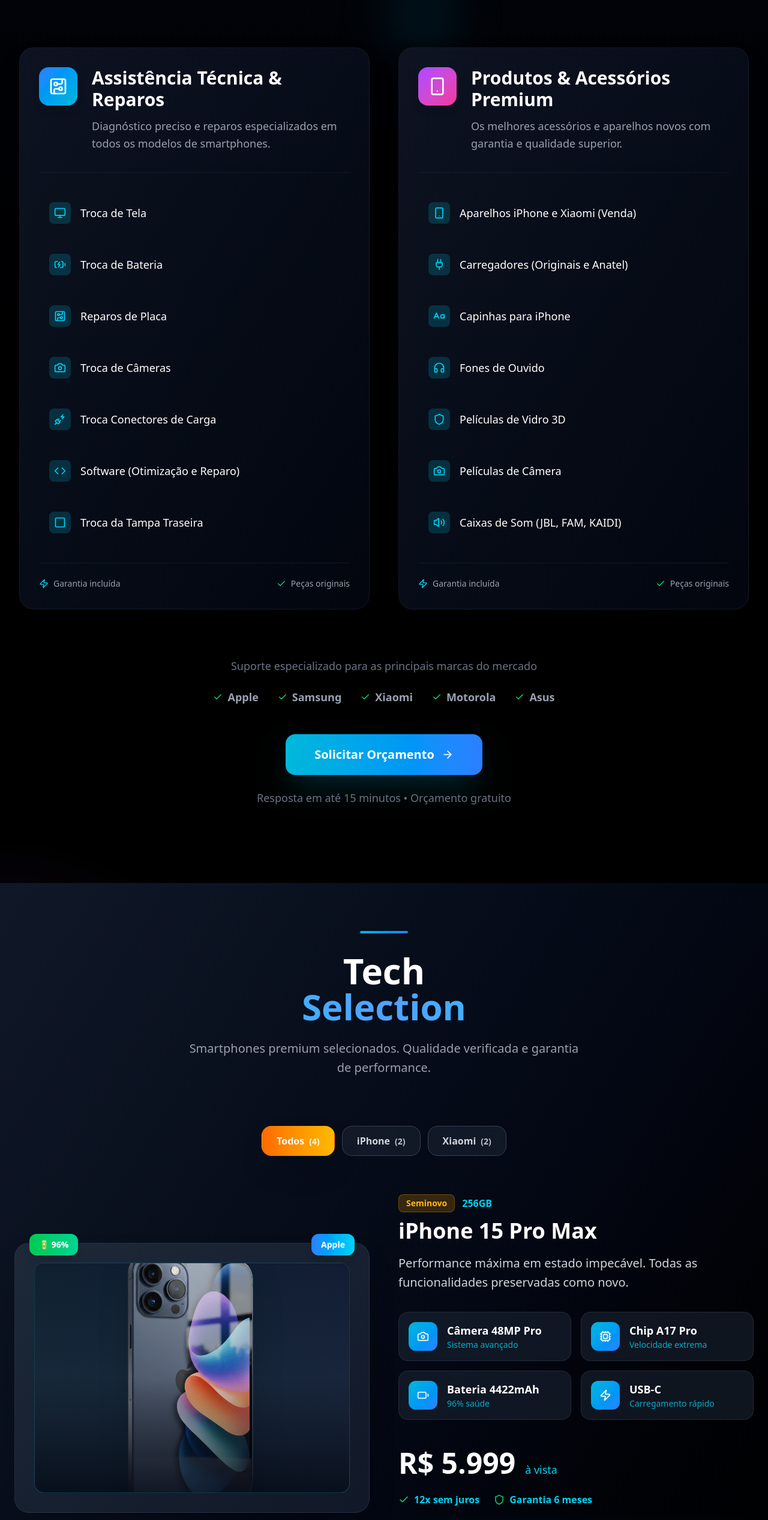
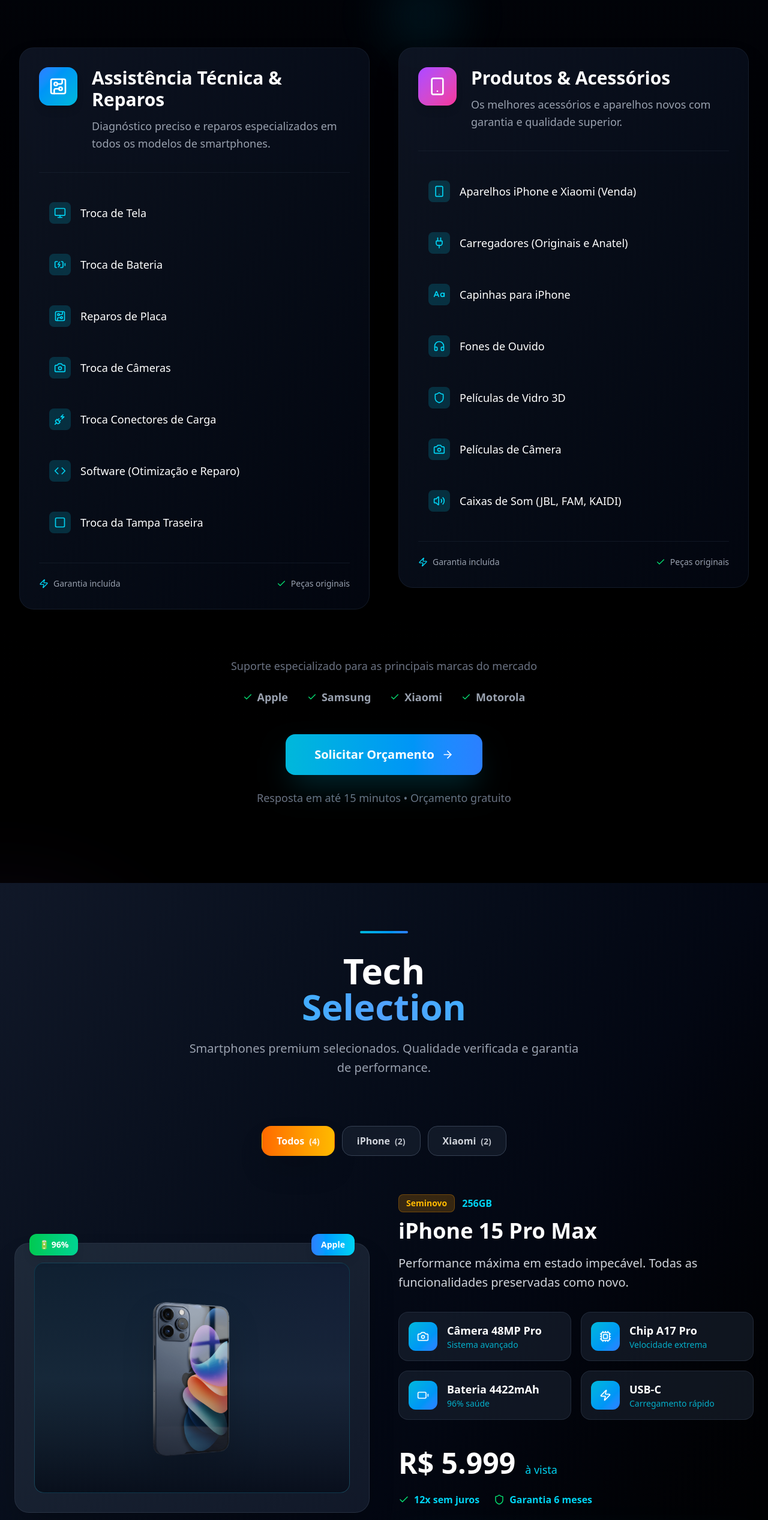
Before and after one commit to GustavoMottaSchmitel/vitorcell-website, a Next.js app: page / in a window 1280 px wide. Shown: the part 1365-3899 px from the top of the page at 60% size. Built offline with nearby package versions, Linux system fonts and the light colour scheme.

Commit message:
Ajustado design do site

```diff
--- a/next.config.ts
+++ b/next.config.ts
@@ -1,15 +1,6 @@
 import type { NextConfig } from "next";
 
 const nextConfig = {
-  images: {
-    domains: ['images.unsplash.com'],
-    remotePatterns: [
-      {
-        protocol: 'https',
-        hostname: 'images.unsplash.com',
-      },
-    ],
-  },
 }
 
 export default nextConfig;
--- a/src/app/_components/Footer.tsx
+++ b/src/app/_components/Footer.tsx
@@ -173,7 +173,7 @@
                             &copy; {new Date().getFullYear()} VitorCell. Todos os direitos reservados.
                         </p>
                         <p className="text-gray-600 text-xs mt-1">
-                            Desenvolvido com expertise técnica
+                            Desenvolvido por @nuvion.tech
                         </p>
                     </div>
 
--- a/src/app/_components/Header.tsx
+++ b/src/app/_components/Header.tsx
@@ -9,8 +9,8 @@
 const navLinks = [
     { name: "Serviços", href: "#servicos", icon: Smartphone },
     { name: "Orçamento", href: "#orcamento", icon: DollarSign },
-    { name: "Localização", href: "#localizacao", icon: MapPin },
-    { name: "Contato", href: "#contato", icon: Mail },
+    { name: "Localização", href: "#orcamento", icon: MapPin },
+    { name: "Contato", href: "#orcamento", icon: Mail },
     { name: "Produtos", href: "#produtos", icon: ShoppingCart}
 ];
 
--- a/src/app/_components/LocationAndContactSection.tsx
+++ b/src/app/_components/LocationAndContactSection.tsx
@@ -324,6 +324,7 @@
                                             <p className="text-lg font-semibold text-white">R. Humberto de Campos, 307</p>
                                             <p className="text-gray-400">Parque Res. Laranjeiras, Serra - ES</p>
                                             <motion.a
+                                                id='localizacao'
                                                 href="https://www.google.com/maps/search/?api=1&query=R.+Humberto+de+Campos,+307,+Serra+-+ES"
                                                 target="_blank"
                                                 rel="noopener noreferrer"
--- a/src/app/_components/ProductsSection.tsx
+++ b/src/app/_components/ProductsSection.tsx
@@ -227,17 +227,18 @@
                   <div className="absolute inset-0 bg-gradient-to-r from-cyan-500/5 to-blue-500/5"></div>
 
                   {/* Imagem do Produto - TAMANHO MÁXIMO OTIMIZADO */}
-                  <div className="w-full h-full flex items-center justify-center">
+                  <div className="w-full h-full flex items-center justify-center p-4">
                     <motion.div
-                      className="relative w-full h-full max-w-[580px] max-h-[680px] min-h-[580px]"
-                      whileHover={{ scale: 1.01 }}
+                      className="relative w-80 h-96"
+                      whileHover={{ scale: 1.05 }}
+                      transition={{ duration: 0.3 }}
                     >
                       <Image
                         src={currentProduct.image}
                         alt={currentProduct.name}
                         fill
                         className="object-contain drop-shadow-2xl"
-                        sizes="(max-width: 768px) 100vw, (max-width: 1024px) 70vw, 55vw"
+                        sizes="(max-width: 1024px) 100vw, 50vw"
                         priority
                       />
                     </motion.div>
--- a/src/app/_components/ServicesAndSalesSection.tsx
+++ b/src/app/_components/ServicesAndSalesSection.tsx
@@ -37,7 +37,7 @@
         ]
     },
     {
-        name: "Produtos & Acessórios Premium",
+        name: "Produtos & Acessórios",
         description: "Os melhores acessórios e aparelhos novos com garantia e qualidade superior.",
         icon: Smartphone,
         gradient: "from-purple-500 to-pink-500",
@@ -309,7 +309,7 @@
                             Suporte especializado para as principais marcas do mercado
                         </p>
                         <div className="flex justify-center items-center space-x-8 text-gray-400">
-                            {["Apple", "Samsung", "Xiaomi", "Motorola", "Asus"].map((brand, index) => (
+                            {["Apple", "Samsung", "Xiaomi", "Motorola"].map((brand, index) => (
                                 <motion.div
                                     key={brand}
                                     initial={{ opacity: 0, scale: 0 }}
```
